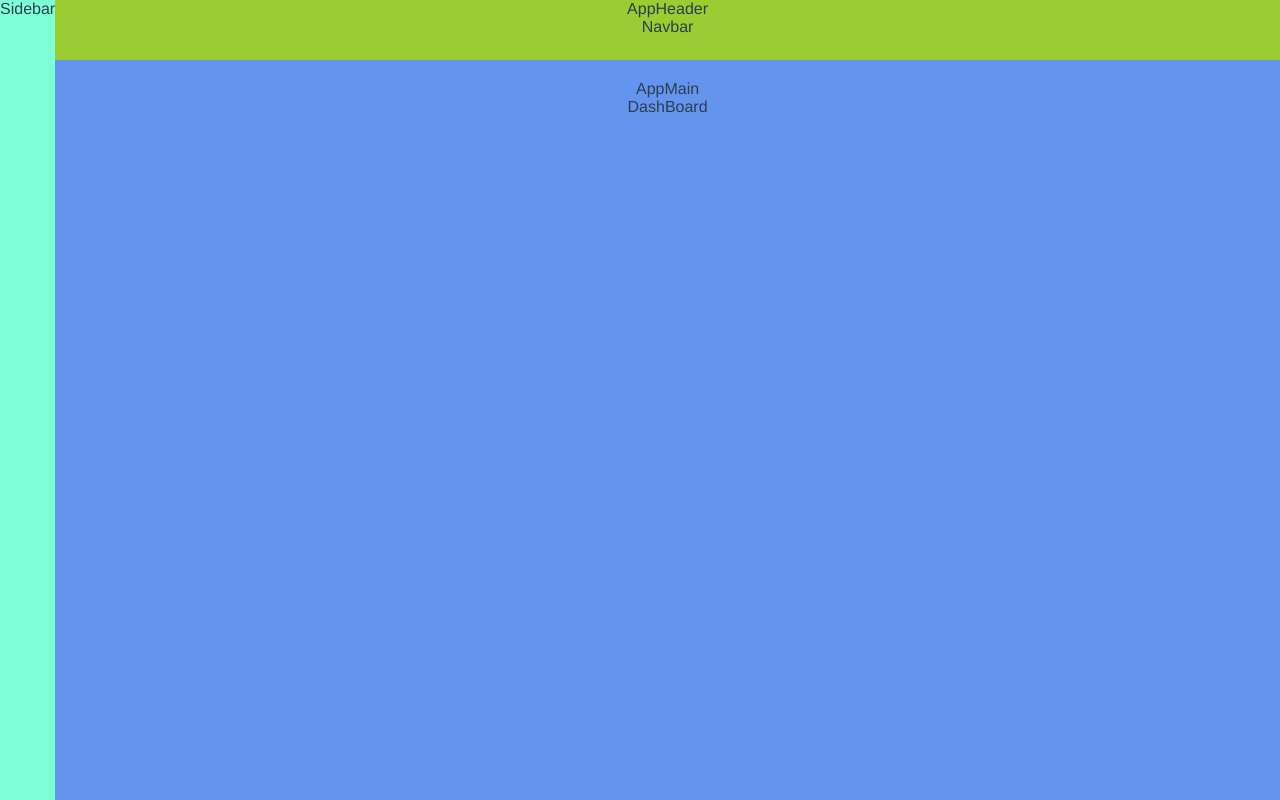
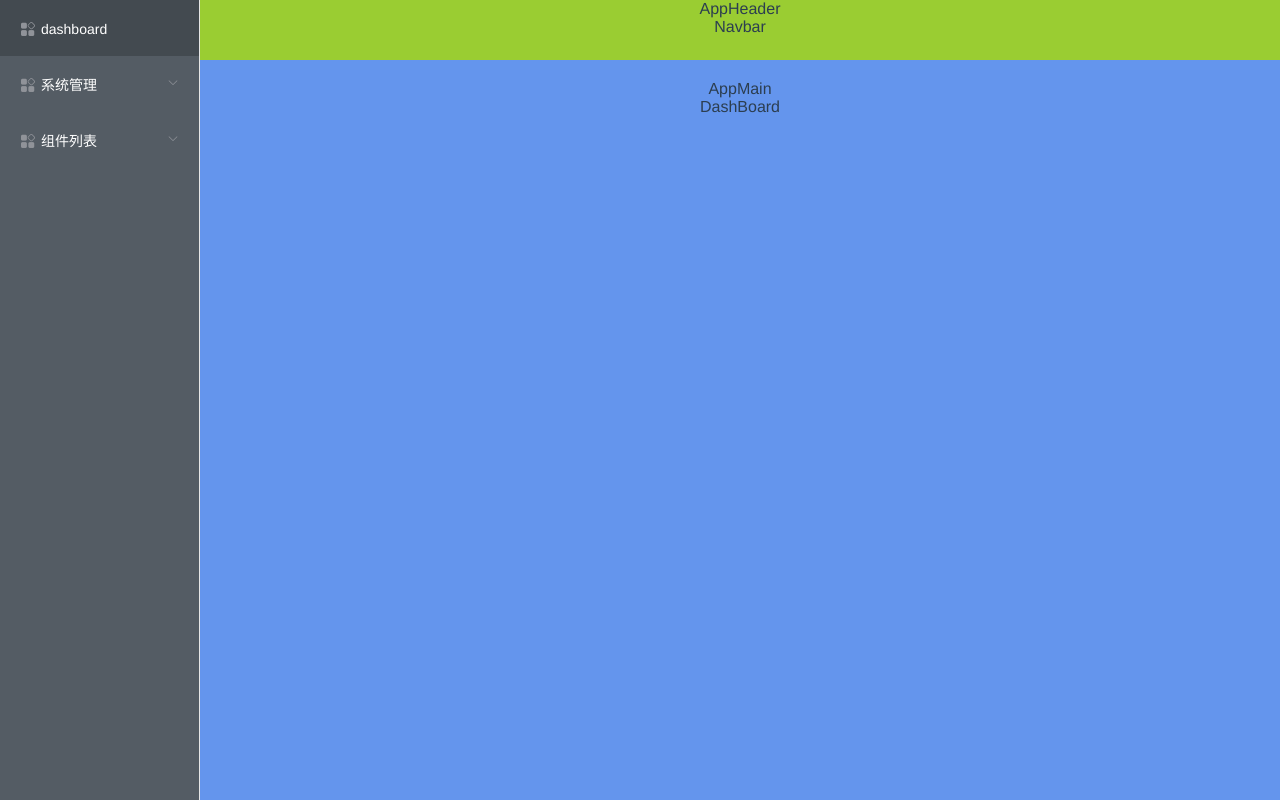
Before and after one commit to chenys297/vue-admin, a Vue app: page /dashoboard in a window 1280 px wide. Built offline with nearby package versions, Linux system fonts and the light colour scheme.

Commit message:
完成sidebar基本功能

```diff
--- a/src/components/Icon/index.vue
+++ b/src/components/Icon/index.vue
@@ -1,6 +1,6 @@
 <template>
   <i v-if="myIconfont" :class="['vue-admin-icon' , 'vue-admin-' + iconName]" :style="styles" />
-  <i v-else :class="iconName" :style="styles" />
+  <i v-else :class="'el-icon-' + iconName" :style="styles" />
 </template>
 
 <script>
--- a/src/main.js
+++ b/src/main.js
@@ -1,6 +1,7 @@
 import Vue from 'vue'
 import App from './App.vue'
 import router from './router'
+import './permission'
 import store from './store'
 // register global Components
 import './components/index'
--- /dev/null
+++ b/src/views/Layout/components/Sidebar/SidebarItem.vue
@@ -0,0 +1,45 @@
+<template>
+  <el-menu-item
+    v-if="!route.children || route.children.length === 0"
+    :index="route.name"
+    :route="route"
+  >
+    <Icon v-if="route.meta.icon" :iconName="route.meta.icon" myIconfont style="margin-right: 5px;" />
+    <span slot="title">{{ route.meta.title }}</span>
+  </el-menu-item>
+  <el-submenu v-else :index="route.name">
+    <template slot="title">
+      <Icon
+        v-if="route.meta.icon"
+        :iconName="route.meta.icon"
+        myIconfont
+        style="margin-right: 5px;"
+      />
+      <span slot="title">{{ route.meta.title }}</span>
+    </template>
+    <SidebarItem v-for="menu of route.children" :key="menu.name" :index="menu.name" :route="menu" />
+  </el-submenu>
+</template>
+
+<script>
+export default {
+  name: 'SidebarItem',
+  props: {
+    route: {
+      type: [Object, Array],
+      required: true
+    },
+    index: {
+      type: String,
+      required: true
+    }
+  },
+
+  data () {
+    return {}
+  }
+}
+</script>
+
+<style lang='scss' scoped>
+</style>
--- a/src/views/Layout/components/Sidebar/index.vue
+++ b/src/views/Layout/components/Sidebar/index.vue
@@ -1,17 +1,54 @@
 <template>
-  <div>Sidebar</div>
+  <el-menu
+    :default-active="$route.path"
+    :collapse="isCollapse"
+    :background-color="sidebarBackgroundColor"
+    :text-color="sidebarTextColor"
+    :active-text-color="sidebarActiveTextColor"
+    class="sidebar sidebar-container"
+  >
+    <SidebarItem v-for="menu of menuList" :key="menu.name" :route="menu" :index="menu.name" />
+  </el-menu>
+  <!-- <div class="siderbar">Sidebar</div> -->
 </template>
 
 <script>
+import { mapGetters } from 'vuex'
+import SidebarItem from './SidebarItem'
 export default {
   name: 'Sidebar',
+  components: { SidebarItem },
   data () {
-    return {
-    }
+    return {}
+  },
+
+  computed: {
+    ...mapGetters({
+      menuList: 'asyncRoutes',
+      sidebarBackgroundColor: 'sidebarBackgroundColor',
+      sidebarTextColor: 'sidebarTextColor',
+      sidebarActiveTextColor: 'sidebarActiveTextColor',
+      isCollapse: 'isCollapse'
+    })
   }
 }
 </script>
 
 <style lang='scss' scoped>
-
+.sidebar {
+  text-align: left;
+  margin: 0;
+  padding: 0;
+  overflow-x: hidden;
+   &::-webkit-scrollbar {
+    width: 0;
+  }
+  height: 100%;
+}
 </style>
+<style>
+.sidebar.sidebar-container:not(.el-menu--collapse) {
+  width: 200px;
+  min-height: 100%;
+}
+</style>
--- a/src/views/Layout/index.vue
+++ b/src/views/Layout/index.vue
@@ -36,7 +36,13 @@ export default {
   background-color: cornflowerblue;
 }
 .app-aside {
-  background-color: aquamarine;
+  * {
+    box-sizing: border-box;
+  }
+  border: none;
+  margin: 0;
+  padding: 0;
+  overflow: hidden;
 }
 .app-header {
   background-color: yellowgreen;
```
